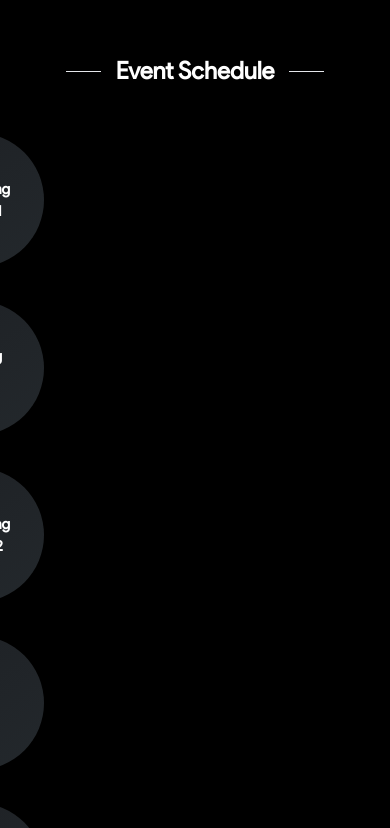
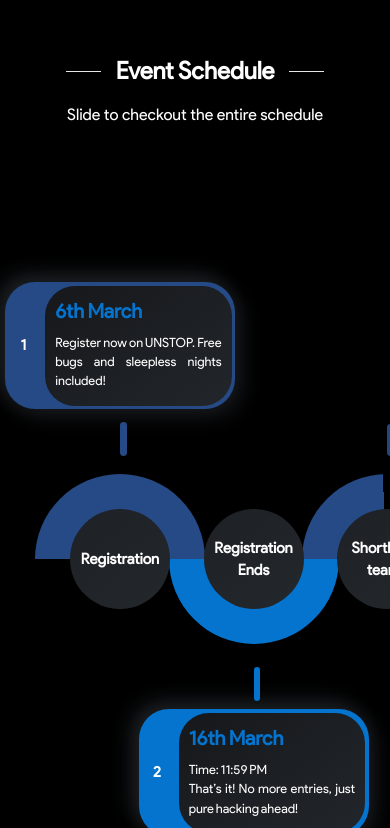
Before and after one commit to ChxitanyaR7/Coherence-25, a React (Create React App) app: page / in a window 390 px wide. Shown: the part 3075-3903 px from the top of the page. Built offline with nearby package versions, Linux system fonts and the light colour scheme.

Commit message:
changes in timeline

```diff
--- a/package.json
+++ b/package.json
@@ -15,8 +15,8 @@
     "@tsparticles/preset-hyperspace": "^3.0.1",
     "docsify-cli": "^4.4.2",
     "framer-motion": "^10.16.9",
+    "hamburger-react": "^2.5.2",
     "motion": "^12.4.10",
-    "hamburger-react": "^2.5.2",
     "react": "^18.2.0",
     "react-dom": "^18.2.0",
     "react-router-dom": "^6.20.0",
--- a/src/Timeline.css
+++ /dev/null
@@ -1,351 +0,0 @@
-.heading {
-    color: white;
-    border: 1px solid white;
-}
-
-/* Timeline container styling */
-.timeline-container {
-    display: flex;
-    gap: 33.5px;
-    width: 100%;
-    height: 134px;
-    justify-content: flex-start;
-    /* Align items to start for proper scrolling */
-    font-weight: 900;
-    font-size: 67px;
-
-    /* scroll-snap-type: y mandatory; */
-}
-
-.timeline-wrapper {
-    width: 100%;
-    overflow-x: auto;
-    white-space: nowrap;
-    display: flex;
-    justify-content: flex-start;
-    padding: 10px 0;
-    scroll-behavior: smooth;
-    padding-left: 70px;
-    /* scroll-snap-type: x mandatory; */
-}
-
-
-.timeline-wrapper::-webkit-scrollbar {
-    display: none;
-}
-
-
-.timeline-container::-webkit-scrollbar {
-    display: none;
-}
-
-.timeline-point {
-    flex: 0 0 auto;
-    /* Prevents shrinking */
-    scroll-snap-align: start;
-    /* Snaps each item into place */
-}
-
-/* Individual timeline point styling */
-.timeline-point {
-    transition-duration: 0.5s;
-    border-radius: 50%;
-    background: linear-gradient(145deg, #1e2125, #23282c);
-    /* box-shadow: 13.4px 13.4px 40.2px #1c1f23, -13.4px -13.4px 40.2px #262b2f; */
-    display: grid;
-    place-items: center;
-    width: 134px;
-    position: relative;
-    color: var(--color);
-}
-
-.timeline-point::before {
-    content: "";
-    width: 200px;
-    height: 200px;
-    z-index: -1;
-    border-radius: 50%;
-    position: absolute;
-    background: conic-gradient(var(--color) var(--angle),
-            transparent 0deg 360deg);
-    animation: rotateBorder 1s linear var(--delay) forwards;
-}
-
-.timeline-point:nth-child(odd)::before {
-    transform: rotate(-90deg);
-}
-
-.timeline-point:nth-child(even)::before {
-    transform: rotate(90deg) scaleY(-1);
-}
-
-/* Custom property for angle */
-@property --angle {
-    syntax: "<angle>";
-    initial-value: 0deg;
-    inherits: false;
-}
-
-/* Common styling for timeline points */
-.timeline-point:nth-child(1) {
-    --color: #1f3860;
-    --delay: 0s;
-}
-
-.timeline-point:nth-child(2) {
-    --color: #0474cf;
-    --delay: 1s;
-}
-
-.timeline-point:nth-child(3) {
-    --color: #1f3860;
-    --delay: 2s;
-}
-
-.timeline-point:nth-child(4) {
-    --color: #0474cf;
-    --delay: 3s;
-}
-
-.timeline-point:nth-child(5) {
-    --color: #1f3860;
-    --delay: 4s;
-}
-
-.timeline-point:nth-child(6) {
-    --color: #0474cf;
-    --delay: 5s;
-}
-
-.timeline-point:nth-child(7) {
-    --color: #1f3860;
-    --delay: 6s;
-}
-
-.timeline-point:nth-child(8) {
-    --color: #0474cf;
-    --delay: 7s;
-}
-
-.timeline-point:nth-child(9) {
-    --color: #1f3860;
-    --delay: 7s;
-}
-
-.timeline-point:nth-child(10) {
-    --color: #0474cf;
-    --delay: 7s;
-}
-
-.timeline-point:nth-child(11) {
-    --color: #1f3860;
-    --delay: 7s;
-}
-
-.timeline-point:nth-child(12) {
-    --color: #0474cf;
-    --delay: 7s;
-}
-
-.timeline-point:nth-child(13) {
-    --color: #1f3860;
-    --delay: 7s;
-}
-
-.timeline-point:nth-child(14) {
-    --color: #0474cf;
-    --delay: 7s;
-}
-
-.timeline-point:nth-child(15) {
-    --color: #1f3860;
-    --delay: 7s;
-}
-
-.timeline-point:nth-child(16) {
-    --color: #0474cf;
-    --delay: 7s;
-}
-
-
-/* Popup styling */
-.popup {
-    width: 321.6px;
-    height: auto;
-    max-height: 0;
-    background-color: var(--color);
-    display: grid;
-    grid-template-columns: 16% 84%;
-    position: absolute;
-    color: white;
-    border-radius: 30px;
-    box-shadow: 6.7px 6.7px 21.4px #17191d, -6.7px -6.7px 21.4px #212529;
-
-    transform-origin: bottom bottom;
-    animation: expandPopup 0.5s linear calc(var(--delay) + 0.5s) forwards;
-}
-
-.timeline-point:nth-child(odd) .popup {
-    bottom: 221.1px;
-}
-
-.timeline-point:nth-child(even) .popup {
-    top: 221.1px;
-}
-
-/* Popup number styling */
-.popup-number {
-    grid-row: span 2;
-    display: grid;
-    font-size: 15px;
-    font-weight: bold;
-    place-items: center;
-    cursor: auto;
-    animation: fadeIn 0.5s linear calc(var(--delay) + 0.7s) forwards;
-    opacity: 0;
-    height: 100%;
-}
-
-/* Popup title styling */
-.popup-title {
-    color: var(--color);
-    padding-bottom: 6.7px;
-    font-size: 20.1px;
-    font-weight: 900;
-}
-
-/* Popup details styling */
-.popup-details {
-    padding: 10px;
-    height: 120px;
-    background-color: #1c1f23;
-    border-radius: 30px;
-    opacity: 0;
-    font-weight: 500;
-    user-select: none;
-    cursor: auto;
-    word-spacing: -1px;
-    /* overflow: hidden; */
-    text-wrap: wrap;
-    font-size: 0.8rem;
-    text-align: justify;
-    background: linear-gradient(145deg, #16181b, #22262b);
-    margin: 3.35px;
-    animation: fadeIn 0.5s linear calc(var(--delay) + 0.7s) forwards;
-}
-
-.popup::before {
-    content: "";
-    width: 6.7px;
-    height: 0;
-    border-radius: 20px;
-    background-color: var(--color);
-    position: absolute;
-    left: 50%;
-    top: -41.9px;
-    display: flex;
-    animation: drawLine 0.5s linear var(--delay) forwards;
-}
-
-.timeline-point:nth-child(odd) .popup:before {
-    top: calc(100% + 47px);
-    transform: rotateX(180deg);
-    transform-origin: top;
-}
-
-/* Hover effect for timeline points */
-.timeline-point:hover {
-    background: linear-gradient(145deg, var(--color), #1e2125);
-    color: white;
-}
-
-/* Animation for border rotation */
-@keyframes rotateBorder {
-    from {
-        --angle: 0deg;
-    }
-
-    to {
-        --angle: 180deg;
-    }
-}
-
-/* Animation for popup expansion */
-@keyframes expandPopup {
-    0% {
-        max-height: 0;
-    }
-
-    100% {
-        max-height: 200px;
-    }
-}
-
-/* Animation for line drawing */
-@keyframes drawLine {
-    0% {
-        height: 0%;
-        opacity: 0;
-    }
-
-    100% {
-        height: 33.5px;
-        opacity: 1;
-    }
-}
-
-/* Animation for fade-in effect */
-@keyframes fadeIn {
-    to {
-        opacity: 1;
-    }
-}
-
-@media (max-width: 1050px) {
-    .timeline-container {
-        width: 100%;
-        height: 100px;
-    }
-
-    .timeline-point {
-        width: 100px;
-        height: 100px;
-        position: relative;
-        color: var(--color);
-    }
-
-    .timeline-point::before {
-        content: "";
-        width: 170px;
-        height: 170px;
-    }
-
-    .popup {
-        width: 230px;
-        height: auto;
-        max-height: 0;
-        background-color: var(--color);
-        display: grid;
-        grid-template-columns: 16% 84%;
-        position: absolute;
-        color: white;
-        border-radius: 30px;
-        box-shadow: 6.7px 6.7px 21.4px #17191d, -6.7px -6.7px 21.4px #212529;
-
-        transform-origin: bottom bottom;
-        animation: expandPopup 0.5s linear calc(var(--delay) + 0.5s) forwards;
-    }
-
-    .popup-title {
-        font-size: 20px;
-    }
-
-    .timeline-point:nth-child(odd) .popup {
-        bottom: 200.1px;
-    }
-
-    .timeline-point:nth-child(even) .popup {
-        top: 200.1px;
-    }
-
-}
--- a/src/components/Schedule.js
+++ b/src/components/Schedule.js
@@ -18,6 +18,7 @@ const Schedule = () => {
             <hr />
           </h2>
         </div>
+        <div className="text-white"><p className="">Slide to checkout the entire schedule</p></div>
       </div>
 
     </div>
--- a/src/components/style/Timeline.css
+++ b/src/components/style/Timeline.css
@@ -12,6 +12,8 @@
 justify-content: flex-start; /* Align items to start for proper scrolling */
 font-weight: 900;
 font-size: 67px;
+
+/* scroll-snap-type: y mandatory; */
 }
 
 .timeline-wrapper {
@@ -23,6 +25,7 @@
   padding: 10px 0;
   scroll-behavior: smooth;
   padding-left: 70px;
+  /* scroll-snap-type: x mandatory; */
 }
 
 
@@ -84,7 +87,7 @@
 
 /* Common styling for timeline points */
 .timeline-point:nth-child(1) {
-    --color: #1f3860;
+  --color: #254a86;
   --delay: 0s;
 }
 
@@ -94,7 +97,7 @@
 }
 
 .timeline-point:nth-child(3) {
-    --color: #1f3860;
+  --color: #254a86;
   --delay: 2s;
 }
 
@@ -104,7 +107,7 @@
 }
 
 .timeline-point:nth-child(5) {
-    --color: #1f3860;
+  --color: #254a86;
   --delay: 4s;
 }
 
@@ -114,7 +117,7 @@
 }
 
 .timeline-point:nth-child(7) {
-    --color: #1f3860;
+  --color: #254a86;
   --delay: 6s;
 }
 
@@ -123,7 +126,7 @@
   --delay: 7s;
 }
 .timeline-point:nth-child(9) {
-    --color: #1f3860;
+  --color: #254a86;
   --delay: 7s;
 }
 .timeline-point:nth-child(10) {
@@ -131,7 +134,7 @@
   --delay: 7s;
 }
 .timeline-point:nth-child(11) {
-    --color: #1f3860;
+  --color: #254a86;
   --delay: 7s;
 }
 .timeline-point:nth-child(12) {
@@ -139,7 +142,7 @@
   --delay: 7s;
 }
 .timeline-point:nth-child(13) {
-    --color: #1f3860;
+  --color: #254a86;
   --delay: 7s;
 }
 .timeline-point:nth-child(14) {
@@ -147,10 +150,18 @@
   --delay: 7s;
 }
 .timeline-point:nth-child(15) {
-    --color: #1f3860;
+  --color: #254a86;
   --delay: 7s;
 }
 .timeline-point:nth-child(16) {
+  --color: #0474cf;
+  --delay: 7s;
+}
+.timeline-point:nth-child(17) {
+  --color: #254a86;
+  --delay: 7s;
+}
+.timeline-point:nth-child(18) {
   --color: #0474cf;
   --delay: 7s;
 }
@@ -185,7 +196,7 @@
 .popup-number {
   grid-row: span 2;
   display: grid;
-    font-size: 2rem;
+  font-size: 15px;
   font-weight: bold;
   place-items: center;
   cursor: auto;
@@ -196,7 +207,7 @@
 
 /* Popup title styling */
 .popup-title {
-    color: var(--color);
+  color:  #0474cf;
   padding-bottom: 6.7px;
   font-size: 20.1px;
   font-weight: 900;
@@ -204,14 +215,17 @@
 
 /* Popup details styling */
 .popup-details {
-    padding: 20.1px;
+  padding: 10px;
+  height: 120px;
   background-color: #1c1f23;
   border-radius: 30px;
   opacity: 0;
   font-weight: 500;
   user-select: none;
   cursor: auto;
-    overflow: hidden;
+  word-spacing: -1px;
+  /* overflow: hidden; */
+  text-wrap: wrap;
   font-size: 0.8rem;
   text-align: justify;
   background: linear-gradient(145deg, #16181b, #22262b);
@@ -287,44 +301,50 @@
 }
 
 @media (max-width: 1050px) {
-    body {
-      height: auto;
-      display: block;
-    }
   .timeline-container {
-      flex-direction: column;
-      height: auto;
     width: 100%;
-      padding: 100px 0px;
+    height: 100px;
     }
 
     .timeline-point {
-      height: 134px;
-      flex-shrink: 0;
-      left: calc(-321px / 2);
-      margin: 0px auto;
+      width: 100px;
+      height: 100px;
       position: relative;
+      color: var(--color);
     }
 
-    .timeline-point:nth-child(odd)::before {
-      transform: rotate(0deg);
+    .timeline-point::before {
+      content: "";
+      width: 170px;
+      height: 170px;
     }
 
-    .timeline-point:nth-child(even)::before {
-      transform: rotate(0deg) scaleX(-1);
+    .popup {
+      width: 230px;
+      height: auto;
+      max-height: 0;
+      background-color: var(--color);
+      display: grid;
+      grid-template-columns: 16% 84%;
+      position: absolute;
+      color: white;
+      border-radius: 30px;
+      box-shadow: 6.7px 6.7px 21.4px #17191d, -6.7px -6.7px 21.4px #212529;
+
+      transform-origin: bottom bottom;
+      animation: expandPopup 0.5s linear calc(var(--delay) + 0.5s) forwards;
     }
 
-    .timeline-point .popup:before {
-      display: none;
+    .popup-title{
+      font-size: 20px;
     }
 
     .timeline-point:nth-child(odd) .popup {
-      bottom: auto;
-      right: -370.1px;
+      bottom: 200.1px;
     }
 
     .timeline-point:nth-child(even) .popup {
-      top: auto;
-      right: -370.1px;
+      top: 200.1px;
     }
+
 }
```
Also changed, not shown: src/components/Timeline.js (+16 -19 lines), 1 other file (tests, documents, lock files or other folders). Lines whose indentation alone changed are shown as unchanged.
